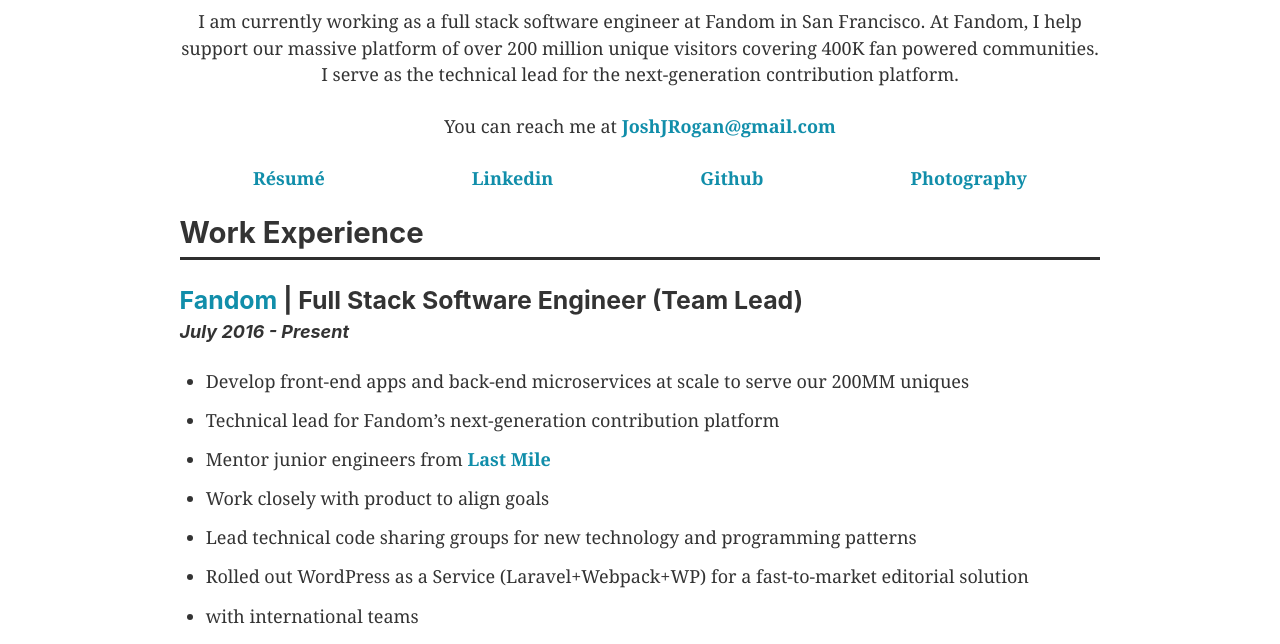
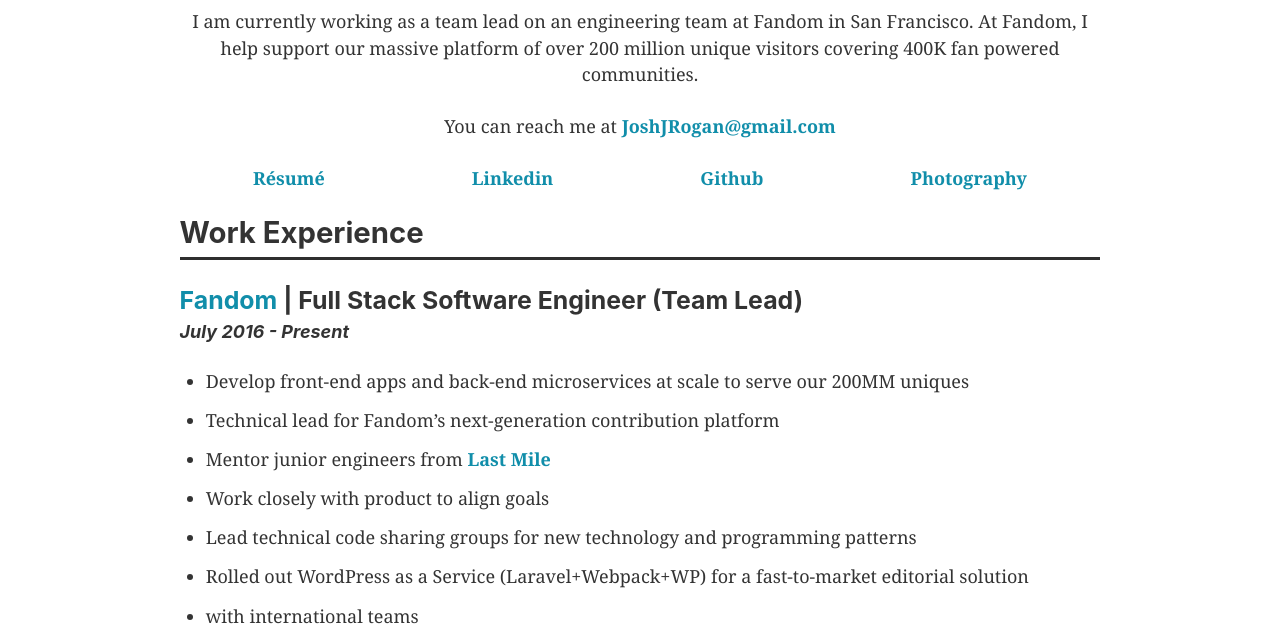
Before and after one commit to JoshuaRogan/joshuarogan, a Gatsby site: page /home in a window 1280 px wide. Shown: the part 456-1100 px from the top of the page. Built offline with nearby package versions, Linux system fonts and the light colour scheme; Gatsby itself is replaced by a stand-in of ours.

Commit message:
Team lead

```diff
--- a/src/components/layout.js
+++ b/src/components/layout.js
@@ -38,11 +38,10 @@ const Layout = ({ children }) => (
             <div className="image" />
             <h1>Hello World!</h1>
             <p>
-              I am currently working as a full stack software engineer at Fandom
-              in San Francisco. At Fandom, I help support our massive platform
-              of over 200 million unique visitors covering 400K fan powered
-              communities. I serve as the technical lead for the next-generation
-              contribution platform.{" "}
+              I am currently working as a team lead on an engineering team at
+              Fandom in San Francisco. At Fandom, I help support our massive
+              platform of over 200 million unique visitors covering 400K fan
+              powered communities.
             </p>
             <p>
               You can reach me at{" "}
```
